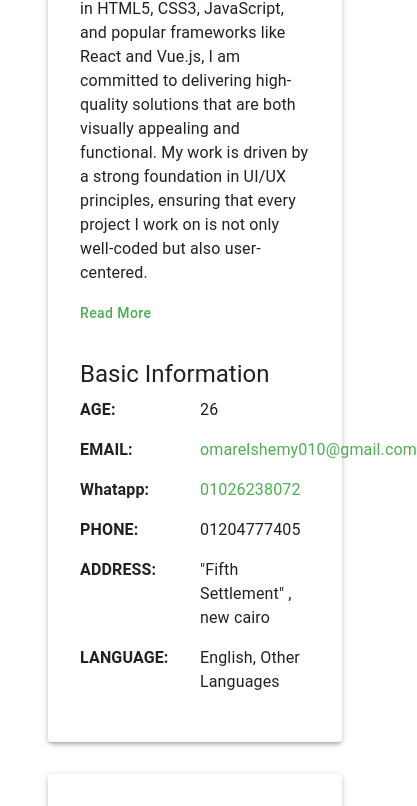
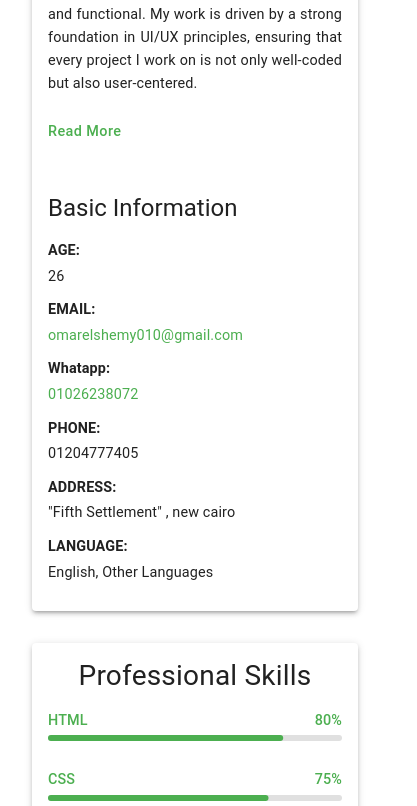
Before and after one commit to OmarELshemy98/my-cv, a React (Create React App) app: page / in a window 390 px wide. Shown: the part 1191-1997 px from the top of the page, 417 px wide, since content can reach past the window. Built offline with nearby package versions, Linux system fonts and the light colour scheme.

Commit message:
edit the mobile responsive

```diff
--- a/src/components/About/About.jsx
+++ b/src/components/About/About.jsx
@@ -14,13 +14,32 @@
   };
 
   return (
-    <Paper elevation={3} sx={{ p: 4, mt: 4, backgroundColor: 'white', mx: 4 }}>
-      <Grid container spacing={4}>
+    <Paper elevation={3} sx={{
+      p: { xs: 2, sm: 3, md: 4 }, // Responsive padding
+      mt: 4,
+      backgroundColor: 'white',
+      mx: { xs: 2, sm: 3, md: 4 } // Responsive margins
+    }}>
+      <Grid container spacing={{ xs: 2, md: 4 }}> {/* Adjusted spacing for mobile */}
         <Grid item xs={12} md={6}>
-          <Typography variant="h5" gutterBottom>
+          <Typography
+            variant="h5"
+            gutterBottom
+            sx={{
+              fontSize: { xs: '1.5rem', md: '1.75rem' },
+              mb: { xs: 2, md: 3 }
+            }}
+          >
             About
           </Typography>
-          <Typography paragraph>
+          <Typography
+            paragraph
+            sx={{
+              fontSize: { xs: '0.9rem', md: '1rem' },
+              lineHeight: { xs: 1.6, md: 1.8 },
+              textAlign: 'justify'
+            }}
+          >
             About Me
             Hi, I'm Omar Ibrahim Hamdy Elshemy, a passionate and detail-oriented Front-End Developer with a keen eye for clean code and elegant design. I specialize in building responsive, user-friendly, and performance-focused websites that engage users and enhance their experience.
             With expertise in HTML5, CSS3, JavaScript, and popular frameworks like React and Vue.js, I am committed to delivering high-quality solutions that are both visually appealing and functional. My work is driven by a strong foundation in UI/UX principles, ensuring that every project I work on is not only well-coded but also user-centered.
@@ -39,7 +58,8 @@
             sx={{
               color: '#4CAF50',
               textTransform: 'none',
-              padding: 0,
+              padding: { xs: '8px 0', md: 0 }, // Better touch target on mobile
+              fontSize: { xs: '0.9rem', md: '1rem' },
               '&:hover': {
                 backgroundColor: 'transparent',
                 color: '#45a049'
@@ -51,39 +71,47 @@
         </Grid>
 
         <Grid item xs={12} md={6}>
-          <Typography variant="h5" gutterBottom>
+          <Typography
+            variant="h5"
+            gutterBottom
+            sx={{
+              fontSize: { xs: '1.5rem', md: '1.75rem' },
+              mb: { xs: 2, md: 3 },
+              mt: { xs: 3, md: 0 } // Add spacing on mobile between sections
+            }}
+          >
             Basic Information
           </Typography>
           {Object.entries(basicInfo).map(([key, value]) => (
-            <Box key={key} sx={{ display: 'flex', mb: 2 }}>
-              <Typography sx={{ minWidth: 120, fontWeight: 'bold' }}>
+            <Box
+              key={key}
+              sx={{
+                display: 'flex',
+                mb: { xs: 1.5, md: 2 },
+                flexDirection: { xs: 'column', sm: 'row' }, // Stack on mobile
+                gap: { xs: 0.5, sm: 0 } // Add gap when stacked
+              }}
+            >
+              <Typography
+                sx={{
+                  minWidth: { sm: 120 },
+                  fontWeight: 'bold',
+                  fontSize: { xs: '0.9rem', md: '1rem' }
+                }}
+              >
                 {key}:
               </Typography>
-              {key === 'EMAIL' ? (
+              {key === 'EMAIL' || key === 'Whatapp' ? (
                 <Typography
                   component="a"
-                  href={`mailto:${value}`}
+                  href={key === 'EMAIL' ? `mailto:${value}` : `https://wa.me/2${value}`}
                   target="_blank"
                   rel="noopener noreferrer"
                   sx={{
                     color: '#4CAF50',
                     textDecoration: 'none',
-                    '&:hover': {
-                      textDecoration: 'underline'
-                    }
-                  }}
-                >
-                  {value}
-                </Typography>
-              ) : key === 'Whatapp' ? (
-                <Typography
-                  component="a"
-                  href={`https://wa.me/2${value}`}
-                  target="_blank"
-                  rel="noopener noreferrer"
-                  sx={{
-                    color: '#4CAF50',
-                    textDecoration: 'none',
+                    fontSize: { xs: '0.9rem', md: '1rem' },
+                    wordBreak: 'break-word', // Handle long email addresses
                     '&:hover': {
                       textDecoration: 'underline'
                     }
@@ -92,7 +120,9 @@
                   {value}
                 </Typography>
               ) : (
-                <Typography>{value}</Typography>
+                <Typography sx={{ fontSize: { xs: '0.9rem', md: '1rem' } }}>
+                  {value}
+                </Typography>
               )}
             </Box>
           ))}
--- a/src/components/Certificates/Certificates.jsx
+++ b/src/components/Certificates/Certificates.jsx
@@ -91,28 +91,44 @@
   ];
 
   return (
-    <Paper elevation={3} sx={{ p: 4, mt: 4, backgroundColor: 'white', mx: 4 }}>
-      <Typography variant="h4" align="center" gutterBottom sx={{ mb: 4 }}>
+    <Paper elevation={3} sx={{
+      p: { xs: 2, sm: 3, md: 4 }, // Responsive padding
+      mt: 4,
+      backgroundColor: 'white',
+      mx: { xs: 2, sm: 3, md: 4 } // Responsive margins
+    }}>
+      <Typography
+        variant="h4"
+        align="center"
+        gutterBottom
+        sx={{
+          mb: { xs: 2, sm: 3, md: 4 },
+          fontSize: { xs: '1.75rem', sm: '2rem', md: '2.125rem' }
+        }}
+      >
         My Certificates
       </Typography>
 
-      <Grid container spacing={3}>
+      <Grid container spacing={{ xs: 2, sm: 2, md: 3 }}>
         {certificates.map((cert) => (
           <Grid item xs={12} sm={6} md={4} key={cert.id}>
             <Box
               sx={{
                 position: 'relative',
-                height: 300,
+                height: { xs: 200, sm: 250, md: 300 }, // Responsive height
                 overflow: 'hidden',
                 borderRadius: 2,
                 boxShadow: '0 4px 8px rgba(0,0,0,0.1)',
                 transition: 'transform 0.3s ease-in-out',
                 cursor: 'pointer',
                 '&:hover': {
-                  transform: 'scale(1.05)',
+                  transform: { xs: 'none', sm: 'scale(1.05)' }, // Disable hover effect on mobile
                   '& .overlay': {
-                    opacity: 1
+                    opacity: { xs: 1, sm: 0 } // Always show overlay on mobile
                   }
+                },
+                '& .overlay': {
+                  opacity: { xs: 1, sm: 0 } // Always show overlay on mobile
                 }
               }}
               onClick={() => handleOpen(cert.image)}
@@ -135,20 +151,40 @@
                   bottom: 0,
                   left: 0,
                   right: 0,
-                  bgcolor: 'rgba(0,0,0,0.7)',
+                  bgcolor: 'rgba(0,0,0,0.8)', // Darker background for better readability
                   color: 'white',
-                  p: 2,
-                  opacity: 0,
+                  p: { xs: 1.5, sm: 2 }, // Responsive padding
                   transition: 'opacity 0.3s ease-in-out'
                 }}
               >
-                <Typography variant="h6" align="center" gutterBottom>
+                <Typography
+                  variant="h6"
+                  align="center"
+                  gutterBottom
+                  sx={{
+                    fontSize: { xs: '0.9rem', sm: '1rem', md: '1.25rem' },
+                    mb: { xs: 0.5, sm: 1 }
+                  }}
+                >
                   {cert.title}
                 </Typography>
-                <Typography variant="body2" align="center">
+                <Typography
+                  variant="body2"
+                  align="center"
+                  sx={{
+                    fontSize: { xs: '0.8rem', sm: '0.875rem' },
+                    mb: { xs: 0.25, sm: 0.5 }
+                  }}
+                >
                   {cert.issueDate}
                 </Typography>
-                <Typography variant="body2" align="center">
+                <Typography
+                  variant="body2"
+                  align="center"
+                  sx={{
+                    fontSize: { xs: '0.8rem', sm: '0.875rem' }
+                  }}
+                >
                   {cert.provider}
                 </Typography>
               </Box>
@@ -164,35 +200,42 @@
           display: 'flex',
           alignItems: 'center',
           justifyContent: 'center',
+          p: { xs: 1, sm: 2 } // Add padding for mobile
         }}
       >
-        <Box sx={{ position: 'relative' }}>
+        <Box sx={{
+          position: 'relative',
+          width: { xs: '95%', sm: 'auto' }, // Full width on mobile
+          maxWidth: '100vw'
+        }}>
           <IconButton
             onClick={handleClose}
             sx={{
               position: 'absolute',
-              right: 8,
-              top: 8,
+              right: { xs: 4, sm: 8 },
+              top: { xs: 4, sm: 8 },
               color: 'white',
-              bgcolor: 'rgba(0, 0, 0, 0.5)',
+              bgcolor: 'rgba(0, 0, 0, 0.7)',
               '&:hover': {
-                bgcolor: 'rgba(0, 0, 0, 0.7)',
+                bgcolor: 'rgba(0, 0, 0, 0.9)',
               },
               zIndex: 1,
+              padding: { xs: 0.5, sm: 1 } // Smaller button on mobile
             }}
           >
-            <CloseIcon />
+            <CloseIcon sx={{ fontSize: { xs: '1.25rem', sm: '1.5rem' } }} />
           </IconButton>
           <Box
             component="img"
             src={selectedImage}
             alt="Certificate"
             sx={{
-              maxWidth: '90%',
-              maxHeight: '90vh',
+              width: '100%',
+              maxWidth: '100vw',
+              maxHeight: { xs: '80vh', sm: '90vh' },
               objectFit: 'contain',
               bgcolor: 'white',
-              p: 1,
+              p: { xs: 0.5, sm: 1 },
               borderRadius: 1,
             }}
           />
--- a/src/components/Contact/Contact.jsx
+++ b/src/components/Contact/Contact.jsx
@@ -47,21 +47,53 @@
   };
 
   return (
-    <Paper elevation={3} sx={{ p: 4, mt: 4, backgroundColor: 'white', mx: 4 }}>
-      <Typography variant="h4" align="center" gutterBottom sx={{ mb: 4 }}>
+    <Paper elevation={3} sx={{
+      p: { xs: 2, sm: 3, md: 4 }, // Responsive padding
+      mt: 4,
+      backgroundColor: 'white',
+      mx: { xs: 2, sm: 3, md: 4 } // Responsive margins
+    }}>
+      <Typography
+        variant="h4"
+        align="center"
+        gutterBottom
+        sx={{
+          mb: { xs: 2, sm: 3, md: 4 },
+          fontSize: { xs: '1.75rem', sm: '2rem', md: '2.125rem' }
+        }}
+      >
         Contact Me
       </Typography>
 
-      <Grid container spacing={4}>
-        {/* Left Side - Contact Form */}
-        <Grid item xs={12} md={6}>
-          <Typography variant="h6" gutterBottom sx={{ mb: 3 }}>
+      <Grid container spacing={{ xs: 2, sm: 3, md: 4 }}>
+        {/* Contact Form */}
+        <Grid
+          item
+          xs={12}
+          md={6}
+          sx={{
+            order: { xs: 2, md: 1 } // Second on mobile, first on desktop
+          }}
+        >
+          <Typography variant="h6" gutterBottom>
             Feel free to contact me
           </Typography>
 
-          <Box component="form" onSubmit={handleSubmit} sx={{ display: 'flex', flexDirection: 'column', gap: 3 }}>
-            <Box sx={{ display: 'flex', alignItems: 'center', gap: 1, bgcolor: '#f5f5f5', p: 1, borderRadius: 1 }}>
-              <PersonIcon sx={{ color: '#666' }} />
+          <Box component="form" onSubmit={handleSubmit} sx={{
+            display: 'flex',
+            flexDirection: 'column',
+            gap: { xs: 2, sm: 3 }
+          }}>
+            {/* Input fields styling remains same, just adding responsive padding */}
+            <Box sx={{
+              display: 'flex',
+              alignItems: 'center',
+              gap: 1,
+              bgcolor: '#f5f5f5',
+              p: { xs: 1.5, sm: 2 },
+              borderRadius: 1
+            }}>
+              <PersonIcon sx={{ color: '#666', fontSize: { xs: '1.2rem', sm: '1.5rem' } }} />
               <TextField
                 fullWidth
                 name="name"
@@ -123,9 +155,12 @@
               variant="contained"
               sx={{
                 bgcolor: '#4CAF50',
-                py: 1.5,
+                py: { xs: 1, sm: 1.5 },
+                px: { xs: 2, sm: 3 },
                 width: 'fit-content',
-                '&:hover': { bgcolor: '#45a049' }
+                fontSize: { xs: '0.9rem', sm: '1rem' },
+                '&:hover': { bgcolor: '#45a049' },
+                alignSelf: 'center' // Centers the button within the flex container
               }}
             >
               Send
@@ -133,11 +168,24 @@
           </Box>
         </Grid>
 
-        {/* Right Side - Contact Information */}
-        <Grid item xs={12} md={6}>
-          <Box sx={{ display: 'flex', flexDirection: 'column', gap: 4, mt: { xs: 4, md: 0 } }}>
+        {/* Contact Information */}
+        <Grid
+          item
+          xs={12}
+          md={6}
+          sx={{
+            order: { xs: 1, md: 2 }, // First on mobile, second on desktop
+            mb: { xs: 3, md: 0 } // Add bottom margin on mobile only
+          }}
+        >
+          <Box sx={{ display: 'flex', flexDirection: 'column', gap: { xs: 3, md: 4 } }}>
             <Box>
-              <Typography variant="h6" gutterBottom>
+              <Typography variant="h6" gutterBottom
+                sx={{
+                  fontSize: { xs: '1.1rem', sm: '1.25rem' },
+                  mb: { xs: 1, sm: 1.5 }
+                }}
+              >
                 Address
               </Typography>
               <Typography
@@ -151,12 +199,14 @@
                   gap: 1,
                   color: '#666',
                   textDecoration: 'none',
+                  fontSize: { xs: '0.9rem', sm: '1rem' },
+                  wordBreak: 'break-word',
                   '&:hover': {
                     color: '#4CAF50',
                   }
                 }}
               >
-                <LocationOnIcon />
+                <LocationOnIcon sx={{ fontSize: { xs: '1.2rem', sm: '1.5rem' } }} />
                 25,new lotus, fifth statements,New cairo , Egypt
               </Typography>
             </Box>
--- a/src/components/Experience/Experience.jsx
+++ b/src/components/Experience/Experience.jsx
@@ -34,42 +34,84 @@
   ];
 
   return (
-    <Paper elevation={3} sx={{ p: 4, mt: 4, backgroundColor: 'white', mx: 4 }}>
-      <Typography variant="h4" align="center" gutterBottom sx={{ mb: 4 }}>
+    <Paper elevation={3} sx={{
+      p: { xs: 2, sm: 3, md: 4 }, // Responsive padding
+      mt: 4,
+      backgroundColor: 'white',
+      mx: { xs: 2, sm: 3, md: 4 } // Responsive margin
+    }}>
+      <Typography
+        variant="h4"
+        align="center"
+        gutterBottom
+        sx={{
+          mb: { xs: 2, md: 4 },
+          fontSize: { xs: '1.8rem', sm: '2.125rem' } // Responsive font size
+        }}
+      >
         Work Experience
       </Typography>
 
-      <Box sx={{ mt: 4 }}>
+      <Box sx={{ mt: { xs: 2, md: 4 } }}>
         {experiences.map((exp, index) => (
-          <Grid container key={index} spacing={3} sx={{ mb: 3 }}>
+          <Grid container key={index} spacing={{ xs: 2, md: 3 }} sx={{ mb: { xs: 2, md: 3 } }}>
             <Grid item xs={12} md={3}>
               <Box
                 sx={{
                   bgcolor: '#4CAF50',
                   color: 'white',
-                  p: 3,
+                  p: { xs: 2, md: 3 },
                   height: '100%',
                   display: 'flex',
-                  flexDirection: 'column',
-                  justifyContent: 'center',
+                  flexDirection: { xs: 'row', md: 'column' }, // Horizontal on mobile
+                  justifyContent: 'space-between',
                   alignItems: 'center',
-                  textAlign: 'center'
+                  textAlign: { xs: 'left', md: 'center' },
+                  borderRadius: '4px'
                 }}
               >
-                <Typography sx={{ fontWeight: 500, mb: 1 }}>
+                <Typography
+                  sx={{
+                    fontWeight: 500,
+                    mb: { xs: 0, md: 1 },
+                    fontSize: { xs: '0.875rem', md: '1rem' }
+                  }}
+                >
                   {exp.period}
                 </Typography>
-                <Typography variant="h6" sx={{ fontWeight: 600 }}>
+                <Typography
+                  variant="h6"
+                  sx={{
+                    fontWeight: 600,
+                    fontSize: { xs: '1rem', md: '1.25rem' }
+                  }}
+                >
                   {exp.company}
                 </Typography>
               </Box>
             </Grid>
             <Grid item xs={12} md={9}>
-              <Box sx={{ p: 2 }}>
-                <Typography variant="h5" sx={{ mb: 2, color: '#333' }}>
+              <Box sx={{
+                p: { xs: 1.5, md: 2 },
+                backgroundColor: 'rgba(0, 0, 0, 0.02)',
+                borderRadius: '4px'
+              }}>
+                <Typography
+                  variant="h5"
+                  sx={{
+                    mb: { xs: 1, md: 2 },
+                    color: '#333',
+                    fontSize: { xs: '1.25rem', md: '1.5rem' }
+                  }}
+                >
                   {exp.title}
                 </Typography>
-                <Typography sx={{ color: '#666', lineHeight: 1.7, whiteSpace: 'pre-line' }}>
+                <Typography sx={{
+                  color: '#666',
+                  lineHeight: 1.7,
+                  whiteSpace: 'pre-line',
+                  fontSize: { xs: '0.875rem', md: '1rem' }
+                }}>
                   {exp.description}
                 </Typography>
               </Box>
--- a/src/components/Projects/Projects.jsx
+++ b/src/components/Projects/Projects.jsx
@@ -1,15 +1,37 @@
-import { Box, Typography } from '@mui/material';
+import { Box, Typography, Paper } from '@mui/material';
 
 const Projects = () => {
   return (
-    <Box>
-      <Typography variant="h4" gutterBottom>
+    <Paper elevation={3} sx={{
+      p: { xs: 2, sm: 3, md: 4 },
+      mt: 4,
+      backgroundColor: 'white',
+      mx: { xs: 2, sm: 3, md: 4 }
+    }}>
+      <Typography
+        variant="h4"
+        align="center"
+        gutterBottom
+        sx={{
+          mb: { xs: 2, sm: 3, md: 4 },
+          fontSize: { xs: '1.75rem', sm: '2rem', md: '2.125rem' },
+          fontWeight: 600
+        }}
+      >
         My Projects
       </Typography>
-      <Typography paragraph>
-        Sooooon
+      <Typography
+        paragraph
+        align="center"
+        sx={{
+          fontSize: { xs: '1rem', sm: '1.25rem' },
+          color: '#666',
+          fontWeight: 500
+        }}
+      >
+        Coming Soon
       </Typography>
-    </Box>
+    </Paper>
   );
 };
 
--- a/src/components/Skills/Skills.jsx
+++ b/src/components/Skills/Skills.jsx
@@ -11,19 +11,52 @@
   ];
 
   return (
-    <Paper elevation={3} sx={{ p: 4, mt: 4, backgroundColor: 'white', mx: 4 }}>
-      <Typography variant="h4" align="center" gutterBottom sx={{ mb: 4 }}>
+    <Paper elevation={3} sx={{
+      p: { xs: 2, sm: 3, md: 4 }, // Responsive padding
+      mt: 4,
+      backgroundColor: 'white',
+      mx: { xs: 2, sm: 3, md: 4 } // Responsive margins
+    }}>
+      <Typography
+        variant="h4"
+        align="center"
+        gutterBottom
+        sx={{
+          mb: { xs: 2, sm: 3, md: 4 },
+          fontSize: { xs: '1.75rem', sm: '2rem', md: '2.125rem' }
+        }}
+      >
         Professional Skills
       </Typography>
 
-      <Box sx={{ display: 'grid', gridTemplateColumns: 'repeat(2, 1fr)', gap: 4 }}>
+      <Box sx={{
+        display: 'grid',
+        gridTemplateColumns: {
+          xs: '1fr',           // Single column on mobile
+          sm: 'repeat(2, 1fr)' // Two columns on tablet and up
+        },
+        gap: { xs: 2, sm: 3, md: 4 }
+      }}>
         {skills.map((skill) => (
-          <Box key={skill.name} sx={{ mb: 2 }}>
-            <Box sx={{ display: 'flex', justifyContent: 'space-between', mb: 1 }}>
-              <Typography sx={{ color: '#4CAF50', fontWeight: 500 }}>
+          <Box key={skill.name} sx={{ mb: { xs: 1.5, sm: 2 } }}>
+            <Box sx={{
+              display: 'flex',
+              justifyContent: 'space-between',
+              mb: { xs: 0.5, sm: 1 },
+              alignItems: 'center'
+            }}>
+              <Typography sx={{
+                color: '#4CAF50',
+                fontWeight: 500,
+                fontSize: { xs: '0.9rem', sm: '1rem' }
+              }}>
                 {skill.name}
               </Typography>
-              <Typography sx={{ color: '#4CAF50', fontWeight: 500 }}>
+              <Typography sx={{
+                color: '#4CAF50',
+                fontWeight: 500,
+                fontSize: { xs: '0.9rem', sm: '1rem' }
+              }}>
                 {skill.value}%
               </Typography>
             </Box>
@@ -31,12 +64,12 @@
               variant="determinate"
               value={skill.value}
               sx={{
-                height: 8,
-                borderRadius: 4,
+                height: { xs: 6, sm: 8 }, // Thinner on mobile
+                borderRadius: { xs: 3, sm: 4 },
                 backgroundColor: '#e0e0e0',
                 '& .MuiLinearProgress-bar': {
                   backgroundColor: '#4CAF50',
-                  borderRadius: 4,
+                  borderRadius: { xs: 3, sm: 4 },
                 }
               }}
             />
```
